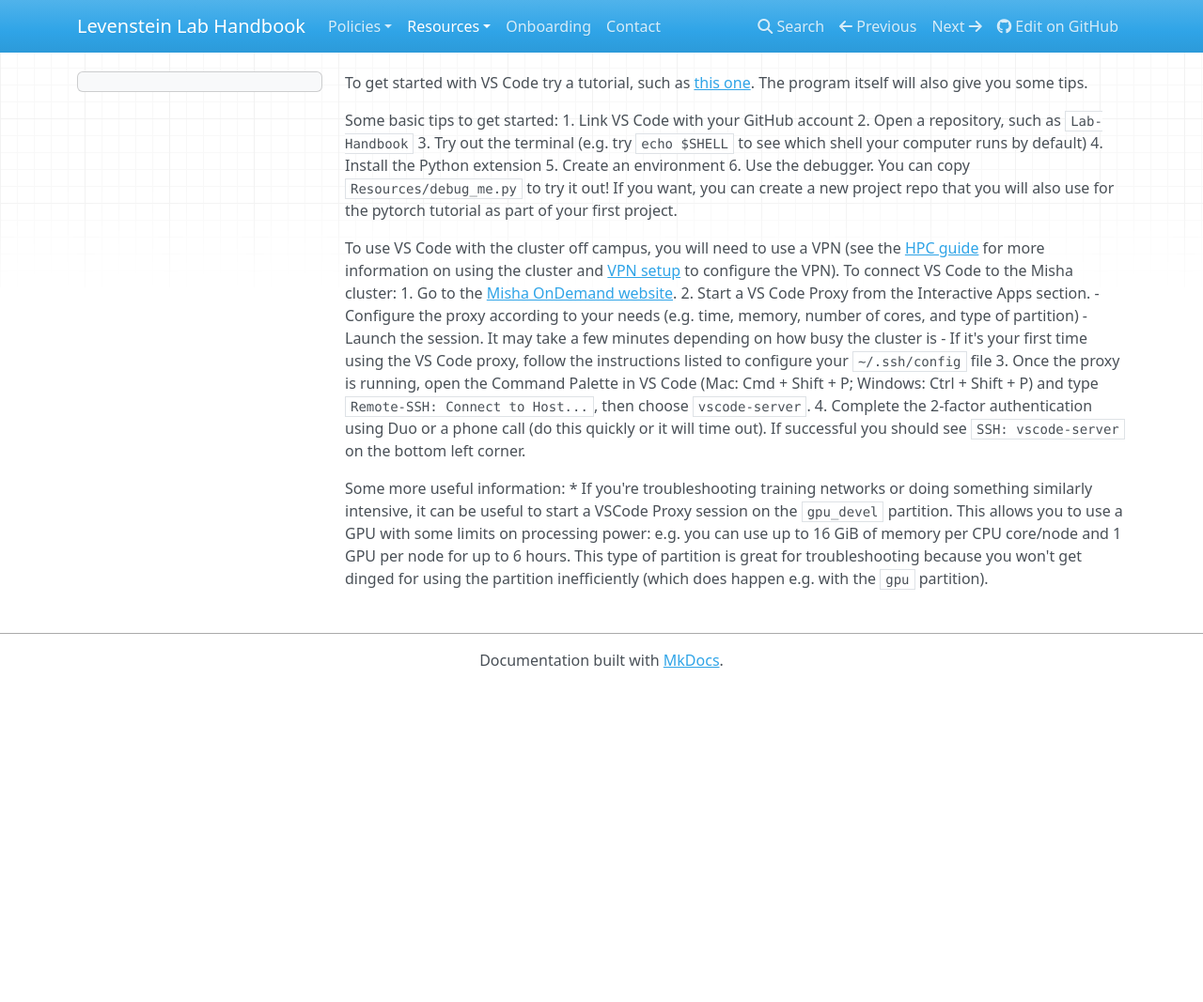
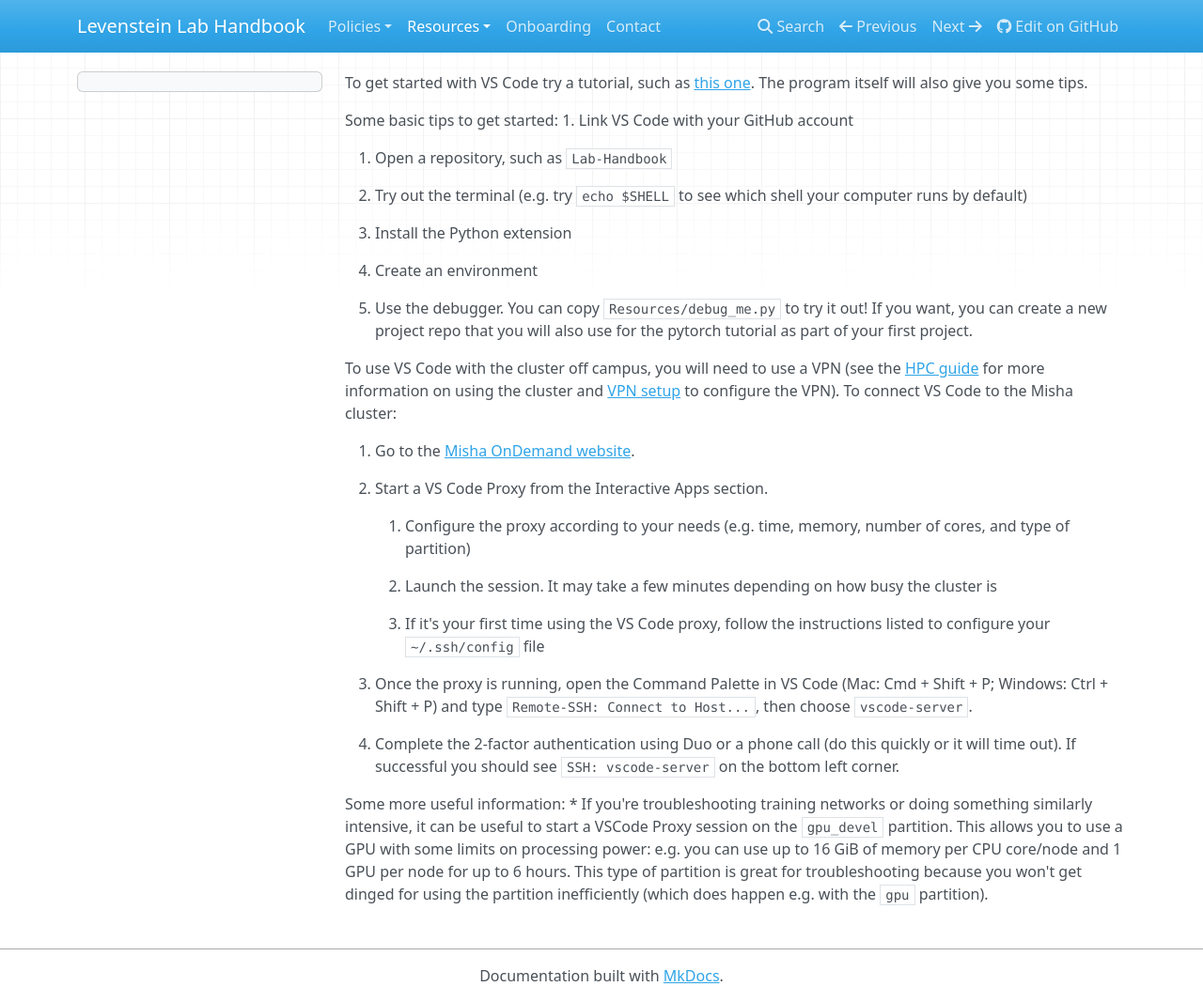
Before and after one commit to LevensteinLab/Lab-Handbook, an MkDocs documentation site: the page built from docs/Resources/vs_code.md, in a window 1280 px wide and 1067 px high. Shown: the whole window at 94% size. Built offline with MkDocs 1.6.1, drawn with Linux system fonts in a browser that asks for light colours; nearby versions of some CDN libraries; some of the changed lines change nothing that is shown.

Commit message:
made the VS code page readable
Previously the list items were smushed into one big paragraph. I think this should work.

```diff
--- a/docs/Resources/vs_code.md
+++ b/docs/Resources/vs_code.md
@@ -2,18 +2,29 @@ To get started with VS Code try a tutorial, such as [this one](https://code.visu
 
 Some basic tips to get started:
 1. Link VS Code with your GitHub account
+
 2. Open a repository, such as `Lab-Handbook`
+
 3. Try out the terminal (e.g. try `echo $SHELL` to see which shell your computer runs by default)
+
 4. Install the Python extension
+
 5. Create an environment
+
 6. Use the debugger. You can copy `Resources/debug_me.py` to try it out! If you want, you can create a new project repo that you will also use for the pytorch tutorial as part of your first project.
 
 To use VS Code with the cluster off campus, you will need to use a VPN (see the [HPC guide](https://levensteinlab.github.io/Lab-Handbook/Resources/hpc/) for more information on using the cluster and [VPN setup](https://levensteinlab.github.io/Lab-Handbook/Resources/vpn/) to configure the VPN). To connect VS Code to the Misha cluster:
+
 1. Go to the [Misha OnDemand website](https://ood-misha.ycrc.yale.edu/).
+
 2. Start a VS Code Proxy from the Interactive Apps section.
-    - Configure the proxy according to your needs (e.g. time, memory, number of cores, and type of partition)
-    - Launch the session. It may take a few minutes depending on how busy the cluster is
-    - If it's your first time using the VS Code proxy, follow the instructions listed to configure your `~/.ssh/config` file
+
+    1. Configure the proxy according to your needs (e.g. time, memory, number of cores, and type of partition)
+
+    2. Launch the session. It may take a few minutes depending on how busy the cluster is
+
+    3. If it's your first time using the VS Code proxy, follow the instructions listed to configure your `~/.ssh/config` file
+
 3. Once the proxy is running, open the Command Palette in VS Code (Mac: Cmd + Shift + P; Windows: Ctrl + Shift + P) and type `Remote-SSH: Connect to Host...`, then choose `vscode-server`.
 4. Complete the 2-factor authentication using Duo or a phone call (do this quickly or it will time out). If successful you should see `SSH: vscode-server` on the bottom left corner.
 
```
